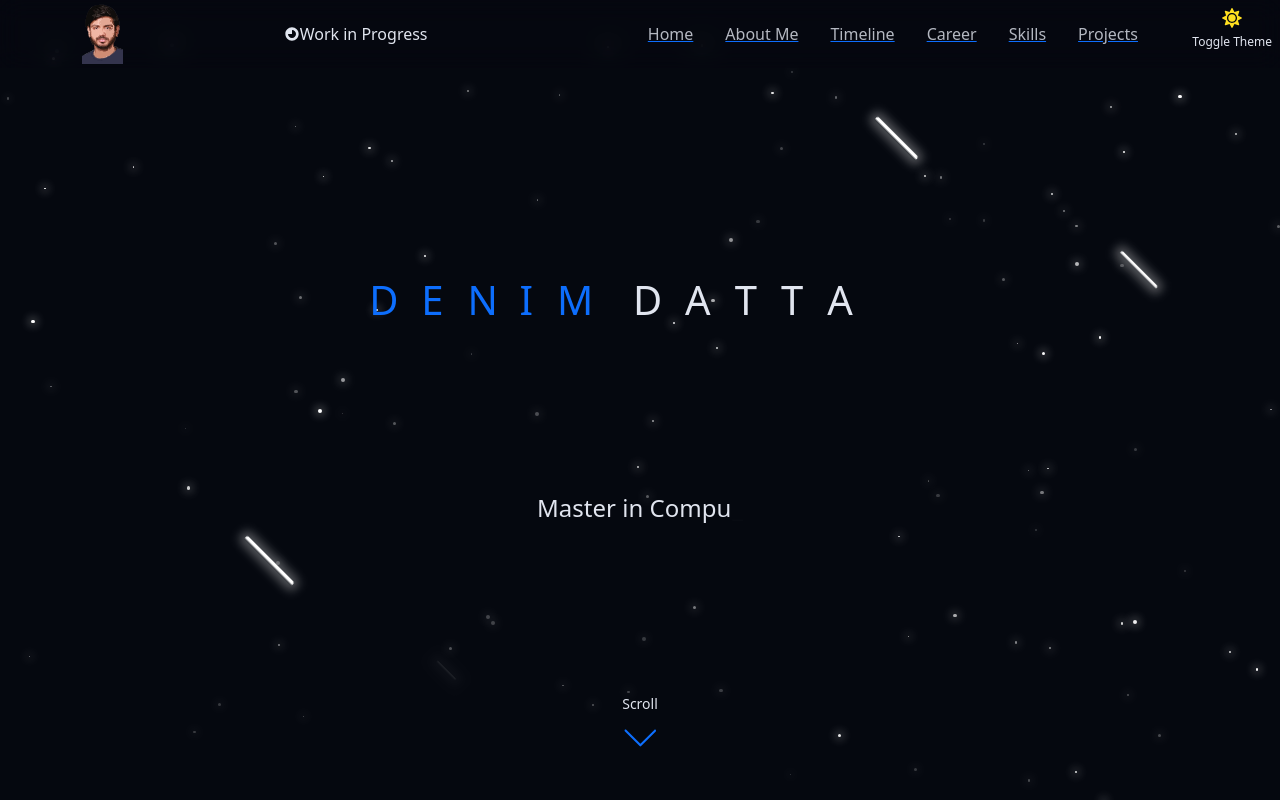
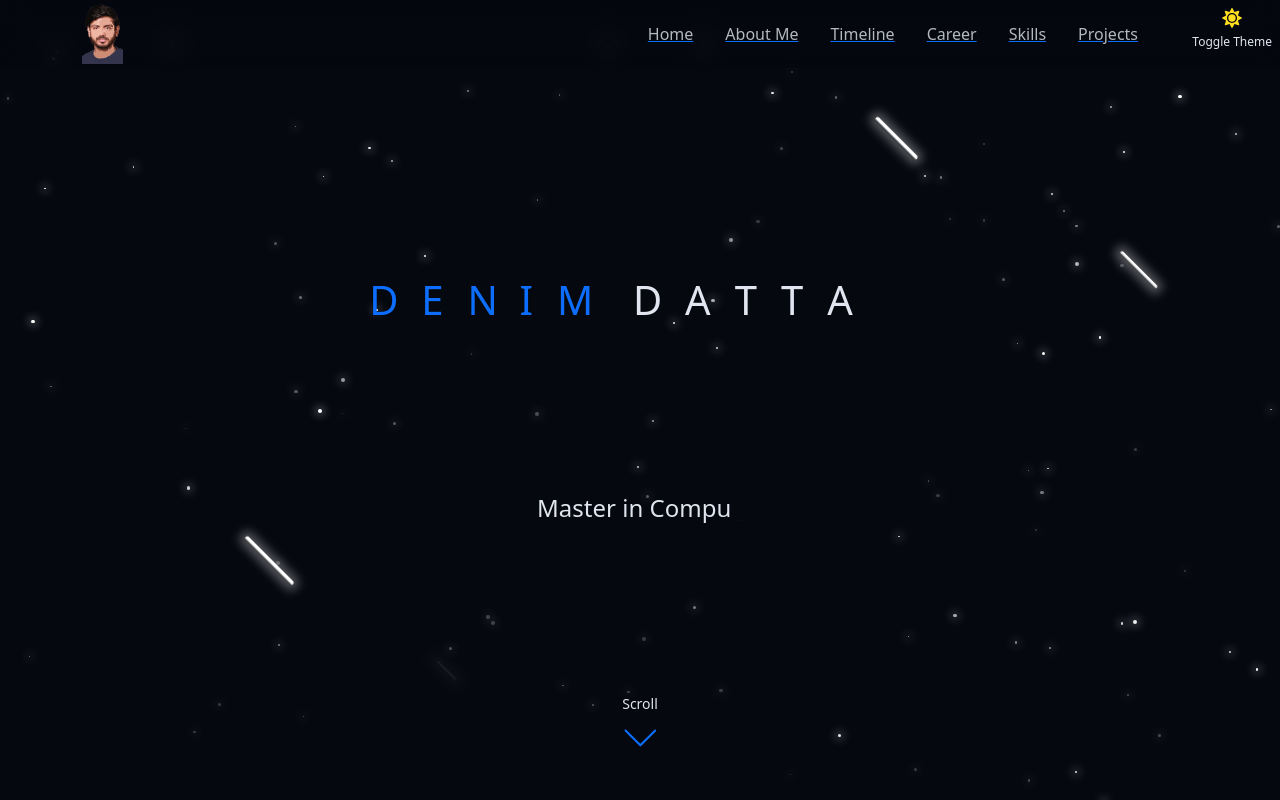
Before and after one commit to denimdatta/denimdatta.github.io, a React (Vite) app: page / in a window 1280 px wide. Shown: the top 800 px of the page. Built offline with nearby package versions, Linux system fonts and the light colour scheme.

Commit message:
Remove WIP Mark

```diff
--- a/src/components/Navigation.tsx
+++ b/src/components/Navigation.tsx
@@ -1,7 +1,6 @@
 import {useState} from "react";
 import {CN} from "../lib/Utils.ts";
 import {IoMdCloseCircleOutline, IoMdMenu} from "react-icons/io";
-import {RiProgress6Fill} from "react-icons/ri";
 
 const navigationItems = [
 	{name: "Home", href: "#denimdatta"},
@@ -22,10 +21,6 @@ function Navigation() {
 				<a className="flex items-center" href="">
 					<img src="images/HeaderProfilePic.svg" className="h-15" alt="Profile Picture"/>
 				</a>
-
-				<span className="flex items-center h-full">
-					<RiProgress6Fill className="h-full"/> Work in Progress
-				</span>
 
 				{/* desktop nav */}
 				<div aria-label="Desktop Menu" className="hidden md:flex space-x-8 px-15">
```
